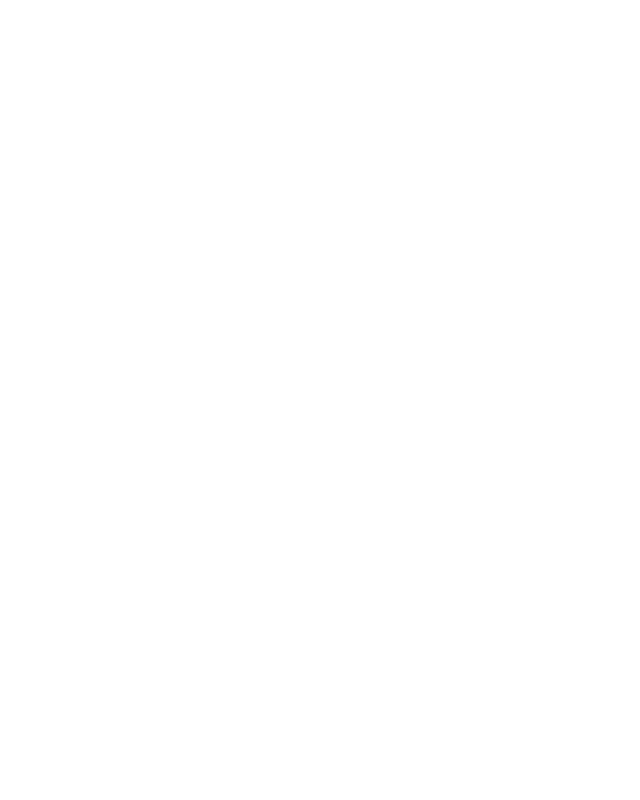
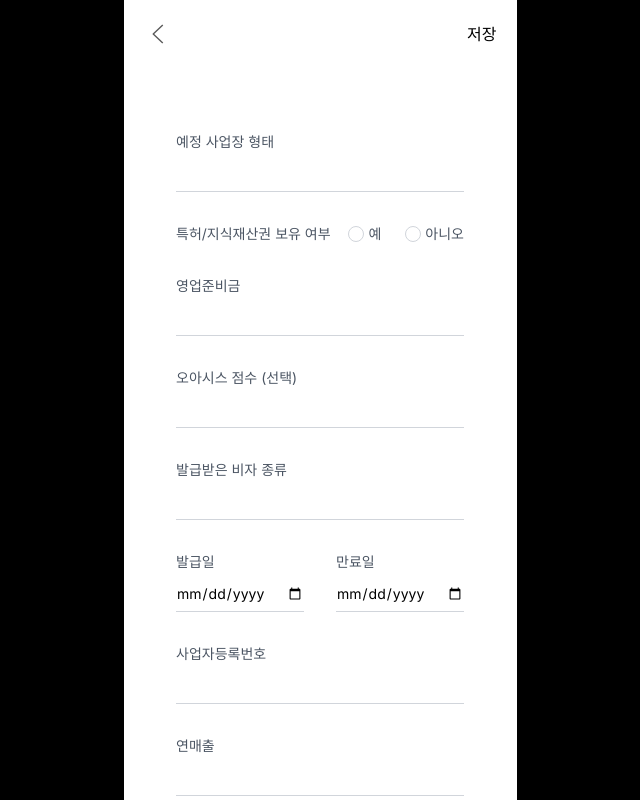
Before and after one commit to BeJunseok/CrossBiz-FE, a React (Vite) app: page /community/my/edit in a window 1280 px wide. Before the commit this address had no page. Shown: the top 800 px of the page, without its empty margins (320-960 px from the left). Built offline with nearby package versions, Linux system fonts and the light colour scheme.

Commit message:
feat: 추가정보 페이지 구현

```diff
--- a/src/App.jsx
+++ b/src/App.jsx
@@ -15,6 +15,7 @@
 import HotPostsPage from '@/pages/community/HotPostsPage';
 import NewPostPage from '@/pages/community/NewPostPage';
 import MyPage from '@/pages/community/MyPage';
+import AdditionalInfoPage from '@/pages/community/AdditionalInfoPage';
 
 function App() {
   return (
@@ -31,6 +32,7 @@
         <Route path="/community/post/new" element={<NewPostPage />} />
         <Route path="/community/hotpost" element={<HotPostsPage />} />
         <Route path="/community/my" element={<MyPage />} />
+        <Route path="/community/my/edit" element={<AdditionalInfoPage />} />
         <Route path="/recommend" element={<RecommendPage />} />
         <Route path="/schedule/new" element={<NewSchedulePage />} />
 
--- /dev/null
+++ b/src/components/Community/MyPage/AdditionalInfo/AdditionalInfoSections.jsx
@@ -0,0 +1,66 @@
+import { InputField } from '@/components/common/InputField';
+
+// 비자 정보
+export const VisaSection = ({
+  visaType,
+  issueDate,
+  expiryDate,
+  onVisaTypeChange,
+  onIssueDateChange,
+  onExpiryDateChange,
+}) => {
+  return (
+    <div className="space-y-8">
+      <InputField
+        label="발급받은 비자 종류"
+        value={visaType}
+        onChange={onVisaTypeChange}
+      />
+
+      <div className="grid grid-cols-2 gap-8">
+        <InputField
+          label="발급일"
+          value={issueDate}
+          onChange={onIssueDateChange}
+          type="date"
+        />
+        <InputField
+          label="만료일"
+          value={expiryDate}
+          onChange={onExpiryDateChange}
+          type="date"
+        />
+      </div>
+    </div>
+  );
+};
+
+// 사업자 정보
+export const BusinessInfoSection = ({
+  businessRegistrationNumber,
+  annualRevenue,
+  employeeCount,
+  onBusinessRegistrationNumberChange,
+  onAnnualRevenueChange,
+  onEmployeeCountChange,
+}) => {
+  return (
+    <div className="space-y-8">
+      <InputField
+        label="사업자등록번호"
+        value={businessRegistrationNumber}
+        onChange={onBusinessRegistrationNumberChange}
+      />
+      <InputField
+        label="연매출"
+        value={annualRevenue}
+        onChange={onAnnualRevenueChange}
+      />
+      <InputField
+        label="고용 인원"
+        value={employeeCount}
+        onChange={onEmployeeCountChange}
+      />
+    </div>
+  );
+};
--- /dev/null
+++ b/src/components/common/FormSections.jsx
@@ -0,0 +1,43 @@
+import { InputField } from '@/components/common/InputField';
+import { RadioGroup } from '@/components/common/RadioGroup';
+
+// 예정 사업장 형태
+export const BusinessTypeSection = ({ value, onChange }) => {
+  return (
+    <InputField label="예정 사업장 형태" value={value} onChange={onChange} />
+  );
+};
+
+// 특허/지식재사권 보유 여부
+export const PatentSection = ({ value, onChange }) => {
+  const patentOptions = [
+    { value: 'yes', label: '예' },
+    { value: 'no', label: '아니오' },
+  ];
+
+  return (
+    <RadioGroup
+      label="특허/지식재산권 보유 여부"
+      name="hasPatent"
+      value={value}
+      onChange={onChange}
+      options={patentOptions}
+    />
+  );
+};
+
+// 영업준비금
+export const OperatingFundSection = ({ value, onChange }) => {
+  return <InputField label="영업준비금" value={value} onChange={onChange} />;
+};
+
+// 오아시스 점수
+export const OasisScoreSection = ({ value, onChange }) => {
+  return (
+    <InputField
+      label="오아시스 점수 (선택)"
+      value={value}
+      onChange={onChange}
+    />
+  );
+};
--- /dev/null
+++ b/src/components/common/InputField.jsx
@@ -0,0 +1,22 @@
+export const InputField = ({
+  label,
+  value,
+  onChange,
+  placeholder,
+  type = 'text',
+}) => {
+  return (
+    <div className="flex flex-col space-y-1">
+      <label className="text-gray-600 text-sm">{label}</label>
+      <div className="relative">
+        <input
+          type={type}
+          value={value}
+          onChange={onChange}
+          placeholder={placeholder}
+          className="w-full h-9 py-4 text-sm text-black bg-transparent rounded-none border-b border-gray-300 focus:outline-none focus:border-gray-500 transition-colors"
+        />
+      </div>
+    </div>
+  );
+};
--- /dev/null
+++ b/src/components/common/RadioGroup.jsx
@@ -0,0 +1,48 @@
+const RadioButton = ({ checked, onChange, label, name, value }) => {
+  return (
+    <label className="flex items-center gap-1 cursor-pointer">
+      <div className="relative">
+        <input
+          type="radio"
+          name={name}
+          value={value}
+          checked={checked}
+          onChange={onChange}
+          className="sr-only"
+        />
+        <div
+          className={`w-4 h-4 rounded-full border ${
+            checked ? 'border-gray-400' : 'border-gray-300'
+          } flex items-center justify-center`}
+        >
+          {checked && <div className="w-2.5 h-2.5 rounded-full bg-black"></div>}
+        </div>
+      </div>
+      <span className="text-gray-600 text-sm">{label}</span>
+    </label>
+  );
+};
+
+export const RadioGroup = ({ label, name, value, onChange, options }) => {
+  return (
+    <div className="space-y-3">
+      <div className="flex items-start justify-between">
+        <label className="text-gray-600 text-sm w-40 flex-shrink-0">
+          {label}
+        </label>
+        <div className="flex gap-6">
+          {options.map((option) => (
+            <RadioButton
+              key={option.value}
+              checked={value === option.value}
+              onChange={onChange}
+              label={option.label}
+              name={name}
+              value={option.value}
+            />
+          ))}
+        </div>
+      </div>
+    </div>
+  );
+};
--- /dev/null
+++ b/src/hooks/useAdditionalInfoData.js
@@ -0,0 +1,47 @@
+import { useState } from 'react';
+
+export const useAdditionalInfoData = () => {
+  const [formData, setFormData] = useState({
+    businessType: '',
+    hasPatent: '',
+    operatingFund: '',
+    oasisScore: '',
+    visaType: '',
+    issueDate: '',
+    expiryDate: '',
+    businessRegistrationNumber: '',
+    annualRevenue: '',
+    employeeCount: '',
+  });
+
+  const [loading, setLoading] = useState(false);
+
+  const handleFieldChange = (field, value) => {
+    setFormData((prev) => ({
+      ...prev,
+      [field]: value,
+    }));
+  };
+
+  const handleSave = async () => {
+    setLoading(true);
+    try {
+      console.log('추가 정보 저장:', formData);
+      // API 호출
+      await new Promise((resolve) => setTimeout(resolve, 1000));
+      alert('추가 정보가 저장되었습니다.');
+    } catch (error) {
+      console.error('저장 실패:', error);
+      alert('저장에 실패했습니다.');
+    } finally {
+      setLoading(false);
+    }
+  };
+
+  return {
+    formData,
+    loading,
+    handleFieldChange,
+    handleSave,
+  };
+};
--- /dev/null
+++ b/src/pages/community/AdditionalInfoPage.jsx
@@ -0,0 +1,104 @@
+import { useAdditionalInfoData } from '@/hooks/useAdditionalInfoData';
+import MyPageHeader from '@/components/community/MyPage/MyPageHeader';
+// 공통 섹션들
+import {
+  BusinessTypeSection,
+  PatentSection,
+  OperatingFundSection,
+  OasisScoreSection,
+} from '@/components/common/FormSections';
+// 추가정보 전용 섹션들
+import {
+  VisaSection,
+  BusinessInfoSection,
+} from '@/components/community/MyPage/AdditionalInfo/AdditionalInfoSections';
+
+const AdditionalInfoPage = () => {
+  const { formData, loading, handleFieldChange, handleSave } =
+    useAdditionalInfoData();
+
+  const handleRadioChange = (e) => {
+    handleFieldChange('hasPatent', e.target.value);
+  };
+
+  return (
+    <div className="bg-white min-h-screen">
+      {/* 헤더 */}
+      <MyPageHeader onSave={handleSave} />
+
+      {/* 폼 컨텐츠 */}
+      <div className="px-8 py-16">
+        <div className="max-w-72 mx-auto space-y-8">
+          {/* 예정 사업장 형태 */}
+          <BusinessTypeSection
+            value={formData.businessType}
+            onChange={(e) => handleFieldChange('businessType', e.target.value)}
+          />
+
+          {/* 특허/지식재산권 보유 여부 */}
+          <PatentSection
+            value={formData.hasPatent}
+            onChange={handleRadioChange}
+          />
+
+          {/* 영업준비금 */}
+          <OperatingFundSection
+            value={formData.operatingFund}
+            onChange={(e) => handleFieldChange('operatingFund', e.target.value)}
+          />
+
+          {/* 오아시스 점수 */}
+          <OasisScoreSection
+            value={formData.oasisScore}
+            onChange={(e) => handleFieldChange('oasisScore', e.target.value)}
+          />
+
+          {/* 비자 정보 */}
+          <VisaSection
+            visaType={formData.visaType}
+            issueDate={formData.issueDate}
+            expiryDate={formData.expiryDate}
+            onVisaTypeChange={(e) =>
+              handleFieldChange('visaType', e.target.value)
+            }
+            onIssueDateChange={(e) =>
+              handleFieldChange('issueDate', e.target.value)
+            }
+            onExpiryDateChange={(e) =>
+              handleFieldChange('expiryDate', e.target.value)
+            }
+          />
+
+          {/* 사업 정보 */}
+          <BusinessInfoSection
+            businessRegistrationNumber={formData.businessRegistrationNumber}
+            annualRevenue={formData.annualRevenue}
+            employeeCount={formData.employeeCount}
+            onBusinessRegistrationNumberChange={(e) =>
+              handleFieldChange('businessRegistrationNumber', e.target.value)
+            }
+            onAnnualRevenueChange={(e) =>
+              handleFieldChange('annualRevenue', e.target.value)
+            }
+            onEmployeeCountChange={(e) =>
+              handleFieldChange('employeeCount', e.target.value)
+            }
+          />
+        </div>
+      </div>
+
+      {loading && (
+        <div className="fixed inset-0 bg-black bg-opacity-50 flex items-center justify-center z-50">
+          <div className="bg-white rounded-lg p-6">
+            <div className="text-center">
+              <div className="animate-spin rounded-full h-8 w-8 border-b-2 border-blue-500 mx-auto mb-4"></div>
+              <p className="text-gray-600">저장하는 중...</p>
+            </div>
+          </div>
+        </div>
+      )}
+    </div>
+  );
+};
+
+export default AdditionalInfoPage;
```
